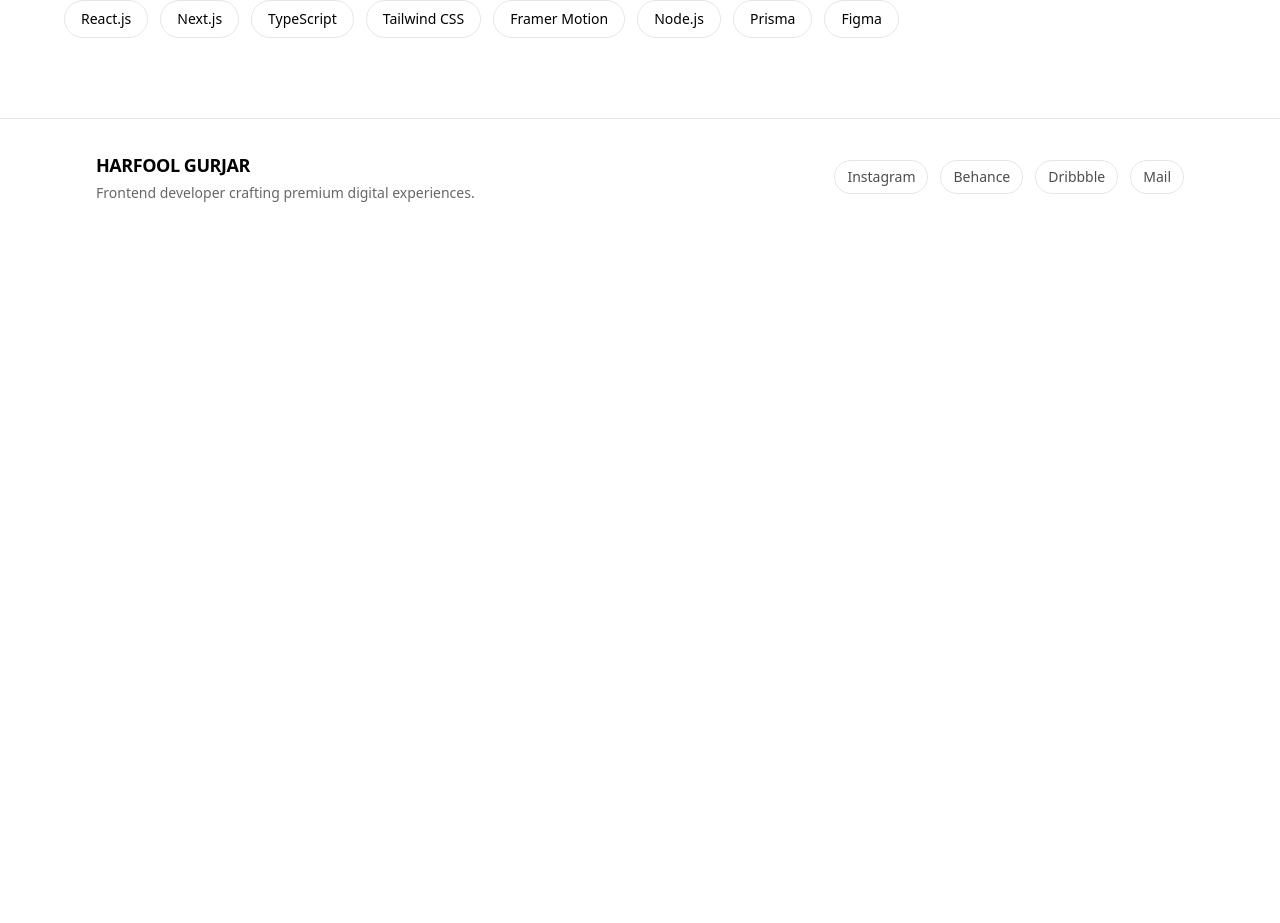
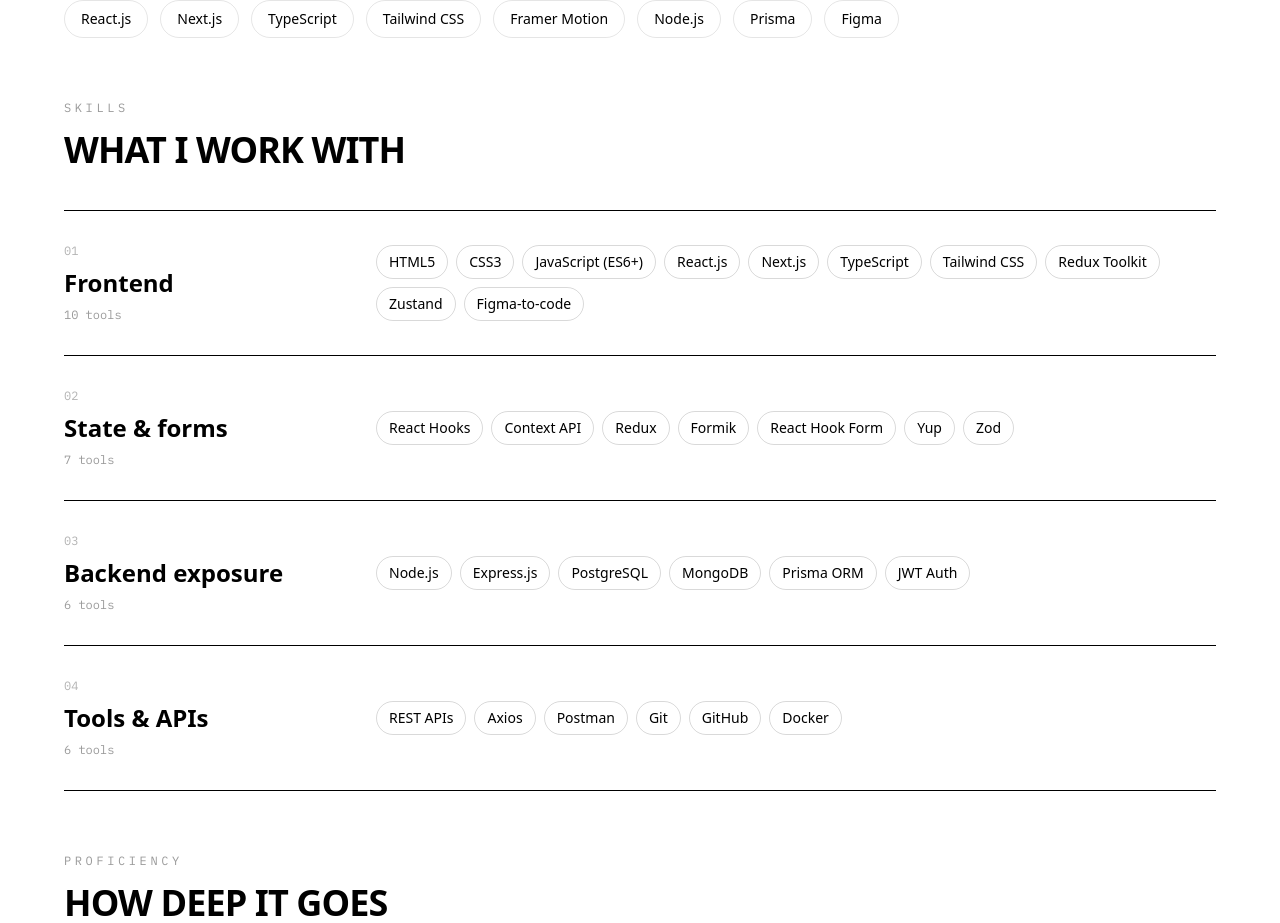
Before and after one commit to harfool/myPortfolio, a Next.js app: page / in a window 1280 px wide. Shown: the part 1874-2797 px from the top of the page. Before the commit the page ends 2109 px from the top, so only its background shows below. Built offline with nearby package versions, Linux system fonts and the light colour scheme; a web font is replaced by a local one.

Commit message:
add skills to about section

```diff
--- a/components/About.tsx
+++ b/components/About.tsx
@@ -1,6 +1,7 @@
 "use client";
 
-import { motion } from "framer-motion";
+import { useEffect, useRef, useState } from "react";
+import { motion, useMotionValue, useInView, animate } from "framer-motion";
 
 const FOCUS_AREAS = [
   "Performance optimization",
@@ -27,6 +28,76 @@
   { value: "100%", label: "Responsive builds" },
 ];
 
+const SKILL_GROUPS = [
+  {
+    title: "Frontend",
+    count: 10,
+    skills: [
+      "HTML5",
+      "CSS3",
+      "JavaScript (ES6+)",
+      "React.js",
+      "Next.js",
+      "TypeScript",
+      "Tailwind CSS",
+      "Redux Toolkit",
+      "Zustand",
+      "Figma-to-code",
+    ],
+  },
+  {
+    title: "State & forms",
+    count: 7,
+    skills: [
+      "React Hooks",
+      "Context API",
+      "Redux",
+      "Formik",
+      "React Hook Form",
+      "Yup",
+      "Zod",
+    ],
+  },
+  {
+    title: "Backend exposure",
+    count: 6,
+    skills: [
+      "Node.js",
+      "Express.js",
+      "PostgreSQL",
+      "MongoDB",
+      "Prisma ORM",
+      "JWT Auth",
+    ],
+  },
+  {
+    title: "Tools & APIs",
+    count: 6,
+    skills: ["REST APIs", "Axios", "Postman", "Git", "GitHub", "Docker"],
+  },
+];
+
+const PROFICIENCY = [
+  {
+    level: "Expert",
+    meter: 90,
+    desc: "Advanced proficiency with deep understanding",
+    skills: ["React.js", "JavaScript (ES6+)", "Tailwind CSS"],
+  },
+  {
+    level: "Proficient",
+    meter: 65,
+    desc: "Strong working knowledge and experience",
+    skills: ["Redux Toolkit", "Node.js", "MongoDB"],
+  },
+  {
+    level: "Learning",
+    meter: 30,
+    desc: "Actively learning and gaining experience",
+    skills: ["Docker", "PostgreSQL", "Prisma ORM"],
+  },
+];
+
 const container = {
   hidden: {},
   show: {
@@ -43,11 +114,59 @@
   },
 };
 
+const tagContainer = {
+  hidden: {},
+  show: {
+    transition: { staggerChildren: 0.03 },
+  },
+};
+
+const tagItem = {
+  hidden: { opacity: 0, y: 8, scale: 0.95 },
+  show: {
+    opacity: 1,
+    y: 0,
+    scale: 1,
+    transition: { duration: 0.35, ease: [0.22, 1, 0.36, 1] as const },
+  },
+};
+
+function CountUp({ value }: { value: string }) {
+  const ref = useRef<HTMLParagraphElement>(null);
+  const isInView = useInView(ref, { once: true, amount: 0.6 });
+  const numeric = parseInt(value.replace(/\D/g, ""), 10);
+  const suffix = value.replace(/[0-9]/g, "");
+  const motionValue = useMotionValue(0);
+  const [display, setDisplay] = useState(0);
+
+  useEffect(() => {
+    if (!isInView) return;
+    const controls = animate(motionValue, numeric, {
+      duration: 1.4,
+      ease: [0.22, 1, 0.36, 1],
+    });
+    const unsubscribe = motionValue.on("change", (v) =>
+      setDisplay(Math.round(v)),
+    );
+    return () => {
+      controls.stop();
+      unsubscribe();
+    };
+  }, [isInView, numeric, motionValue]);
+
+  return (
+    <p ref={ref} className="text-3xl font-black sm:text-4xl">
+      {display}
+      {suffix}
+    </p>
+  );
+}
+
 export default function About() {
   return (
     <section
       id="about"
-      className=" bg-white px-6 py-10 lg:pt-4 lg:pb-20 text-black sm:px-10 lg:px-16 "
+      className="scroll-mt-20 bg-white px-6 py-10 lg:pt-4 lg:pb-20 text-black sm:px-10 lg:px-16 "
     >
       <motion.div
         variants={container}
@@ -96,7 +215,7 @@
         >
           {STATS.map((stat) => (
             <div key={stat.label} className="bg-white p-6">
-              <p className="text-3xl font-black sm:text-4xl">{stat.value}</p>
+              <CountUp value={stat.value} />
               <p className="mt-1 text-xs text-black/60 sm:text-sm">
                 {stat.label}
               </p>
@@ -173,6 +292,103 @@
             ))}
           </div>
         </motion.div>
+
+        {/* Skills - editorial index list */}
+        <motion.div variants={fadeUp} className="mt-14">
+          <span className="font-mono text-xs uppercase tracking-[0.3em] text-black/40">
+            Skills
+          </span>
+          <h3 className="mt-3 text-3xl font-black uppercase tracking-tight sm:text-4xl">
+            What I work with
+          </h3>
+        </motion.div>
+
+        <motion.div
+          variants={container}
+          className="mt-10 border-t border-black"
+        >
+          {SKILL_GROUPS.map((group, i) => (
+            <motion.div
+              key={group.title}
+              variants={fadeUp}
+              className="group grid grid-cols-1 items-center gap-4 border-b border-black py-8 transition-colors hover:bg-black/[0.03] sm:grid-cols-[220px_1fr] sm:gap-8 lg:grid-cols-[280px_1fr]"
+            >
+              <div className="flex items-baseline gap-4 sm:flex-col sm:items-start sm:gap-2">
+                <span className="font-mono text-xs text-black/30">
+                  {String(i + 1).padStart(2, "0")}
+                </span>
+                <h4 className="text-xl font-bold sm:text-2xl">{group.title}</h4>
+                <span className="ml-auto font-mono text-xs text-black/40 sm:ml-0">
+                  {group.count} tools
+                </span>
+              </div>
+
+              <motion.div
+                variants={tagContainer}
+                initial="hidden"
+                whileInView="show"
+                viewport={{ once: true, amount: 0.4 }}
+                className="flex flex-wrap gap-2"
+              >
+                {group.skills.map((skill) => (
+                  <motion.span
+                    key={skill}
+                    variants={tagItem}
+                    className="rounded-full border border-black/15 px-3 py-1.5 text-xs font-medium transition-colors group-hover:border-black/30 sm:text-sm"
+                  >
+                    {skill}
+                  </motion.span>
+                ))}
+              </motion.div>
+            </motion.div>
+          ))}
+        </motion.div>
+
+        {/* Proficiency - horizontal meters */}
+        <motion.div variants={fadeUp} className="mt-14">
+          <span className="font-mono text-xs uppercase tracking-[0.3em] text-black/40">
+            Proficiency
+          </span>
+          <h3 className="mt-3 text-3xl font-black uppercase tracking-tight sm:text-4xl">
+            How deep it goes
+          </h3>
+        </motion.div>
+
+        <motion.div variants={container} className="mt-10 space-y-10">
+          {PROFICIENCY.map((p) => (
+            <motion.div key={p.level} variants={fadeUp}>
+              <div className="flex flex-wrap items-baseline justify-between gap-2">
+                <h5 className="text-lg font-bold">{p.level}</h5>
+                <span className="font-mono text-xs text-black/40">
+                  {p.meter}%
+                </span>
+              </div>
+              <p className="mt-1 text-xs text-black/60 sm:text-sm">{p.desc}</p>
+
+              <div className="mt-3 h-1.5 w-full overflow-hidden rounded-full bg-black/10">
+                <motion.div
+                  initial={{ scaleX: 0 }}
+                  whileInView={{ scaleX: 1 }}
+                  viewport={{ once: true, amount: 0.6 }}
+                  transition={{ duration: 0.9, ease: [0.22, 1, 0.36, 1] }}
+                  style={{ transformOrigin: "left", width: `${p.meter}%` }}
+                  className="h-full rounded-full bg-black"
+                />
+              </div>
+
+              <div className="mt-4 flex flex-wrap gap-2">
+                {p.skills.map((skill) => (
+                  <span
+                    key={skill}
+                    className="rounded-full border border-black/10 px-3 py-1 text-xs font-medium"
+                  >
+                    {skill}
+                  </span>
+                ))}
+              </div>
+            </motion.div>
+          ))}
+        </motion.div>
       </motion.div>
     </section>
   );
--- a/components/Header.tsx
+++ b/components/Header.tsx
@@ -4,9 +4,11 @@
 import { motion, AnimatePresence } from "framer-motion";
 
 const NAV_LINKS = [
+  { label: "About" },
   { label: "Work", count: 24 },
   { label: "Service", count: 4 },
   { label: "Experience", count: "5+" },
+  { label: "Contact" },
 ];
 
 export default function Header() {
@@ -52,14 +54,13 @@
               className="flex items-center gap-1 transition hover:text-black"
             >
               {link.label}
+              {link.count && (
                 <span className="font-mono text-xs text-black/40">
                   [{link.count}]
                 </span>
+              )}
             </a>
           ))}
-          <a href="#contact" className="transition hover:text-black">
-            Contact
-          </a>
         </div>
 
         <div className="flex items-center gap-2">
@@ -108,18 +109,13 @@
                   className="flex items-center justify-between border-b border-black/5 py-3 text-sm font-medium text-black/70 transition hover:text-black"
                 >
                   {link.label}
+                  {link.count && (
                     <span className="font-mono text-xs text-black/40">
                       [{link.count}]
                     </span>
+                  )}
                 </a>
               ))}
-              <a
-                href="#contact"
-                onClick={() => setOpen(false)}
-                className="py-3 text-sm font-medium text-black/70 transition hover:text-black"
-              >
-                Contact
-              </a>
             </div>
           </motion.div>
         )}
```
Lines whose indentation alone changed are shown as unchanged.
